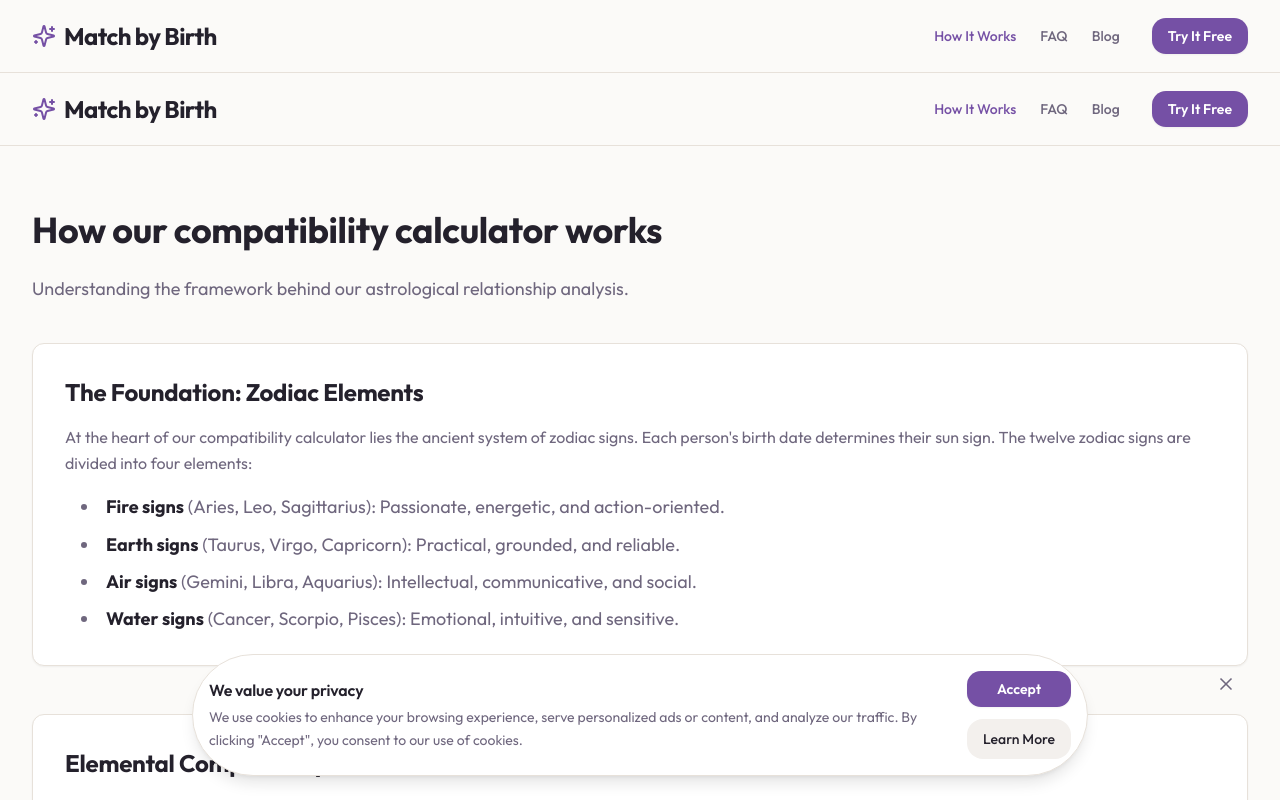
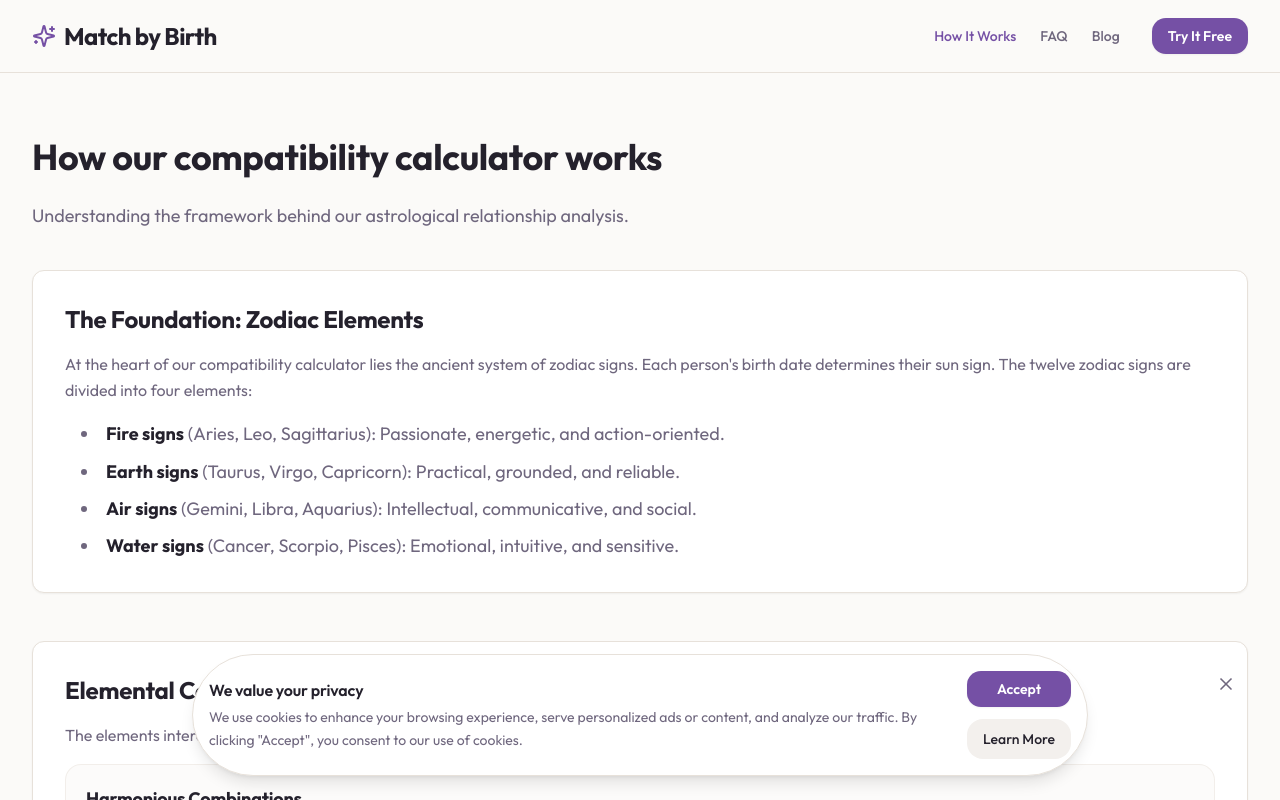
Before and after one commit to redefynliving/MatchbyBirth, a React (Vite) app in the folder apps/web/: page /how-it-works in a window 1280 px wide. Shown: the top 800 px of the page. Built offline with nearby package versions, Linux system fonts and the light colour scheme.

Commit message:
Fix double header on HowItWorks page

```diff
--- a/apps/web/src/pages/HowItWorksPage.jsx
+++ b/apps/web/src/pages/HowItWorksPage.jsx
@@ -1,7 +1,6 @@
 
 import React from 'react';
 import { Helmet } from 'react-helmet';
-import Header from '@/components/Header.jsx';
 import Footer from '@/components/Footer.jsx';
 
 function HowItWorksPage() {
@@ -13,8 +12,6 @@ function HowItWorksPage() {
       </Helmet>
 
       <div className="min-h-screen flex flex-col bg-background">
-        <Header />
-
         <main className="flex-1 py-16">
           <div className="content-container">
             <h1 className="text-3xl md:text-4xl font-bold text-foreground mb-6">
```
